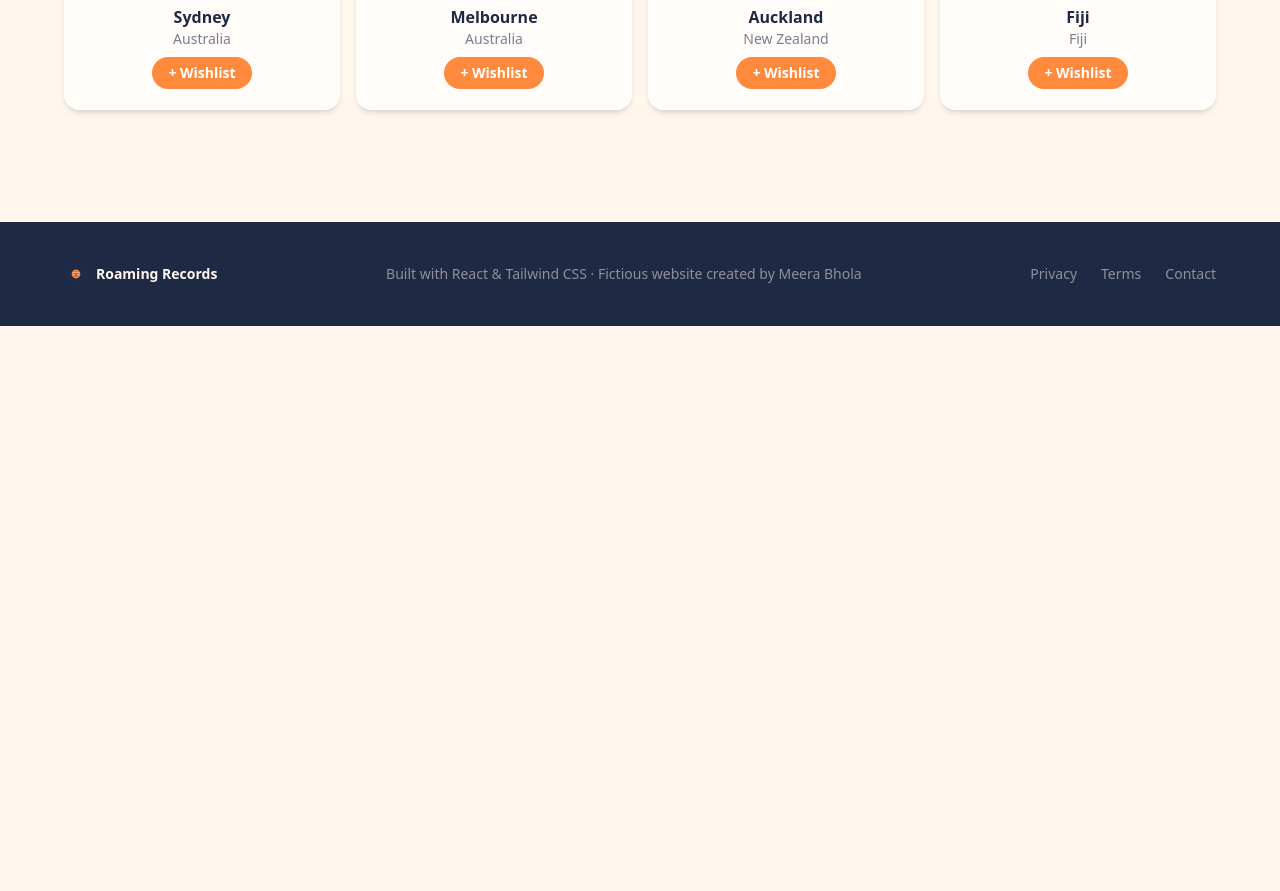
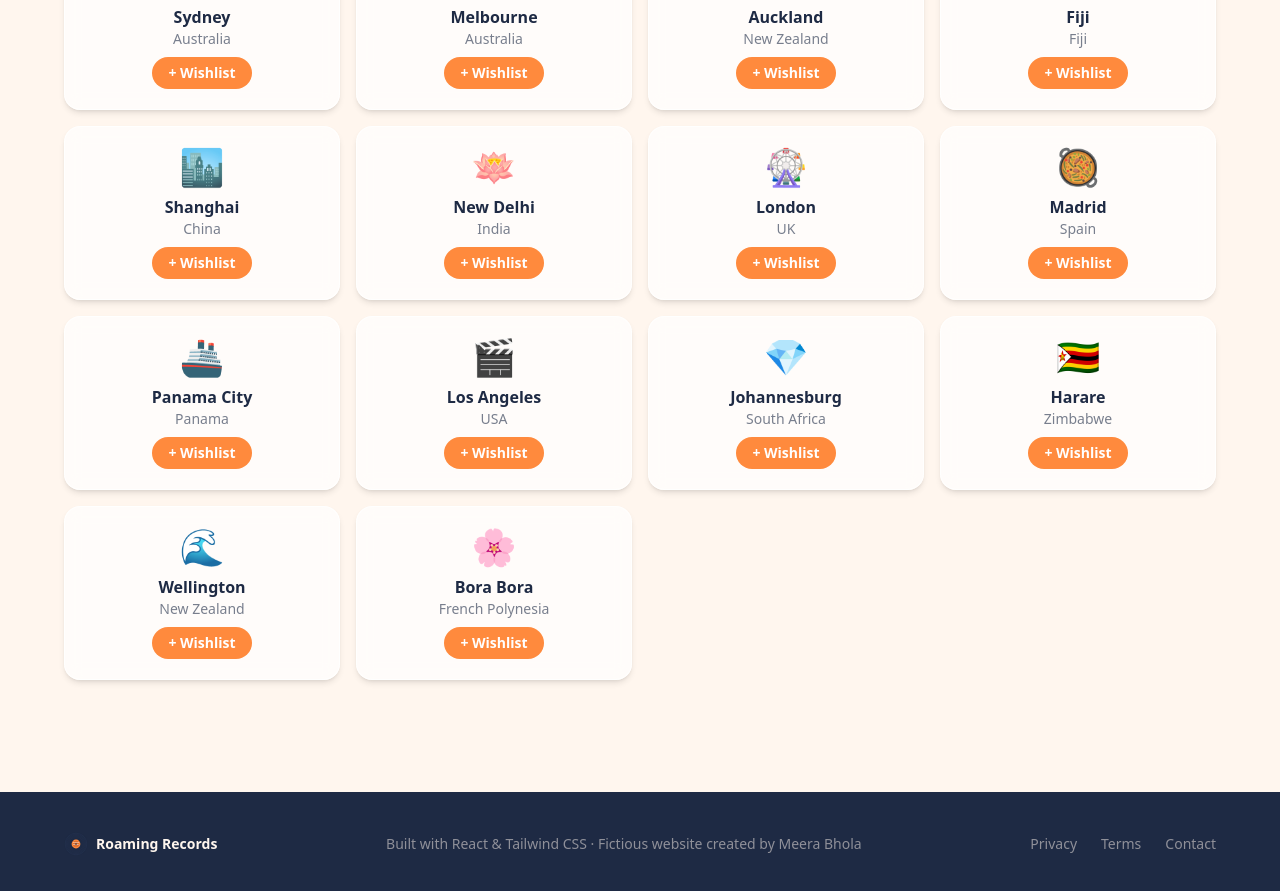
Before and after one commit to meera-develops/roaming-records, a React (Vite) app in the folder travel-diary/: page /destinations in a window 1280 px wide. Shown: the part 1121-2012 px from the top of the page. Before the commit the page ends 1447 px from the top, so only its background shows below. Built offline with nearby package versions, Linux system fonts and the light colour scheme.

Commit message:
minor edits

```diff
--- a/travel-diary/src/data/destinations.js
+++ b/travel-diary/src/data/destinations.js
@@ -1,6 +1,6 @@
 export const DESTINATIONS = [
   { id: 'd1',  city: 'Tokyo',          country: 'Japan',        continent: 'Asia',     emoji: '🗼' },
-  { id: 'd2',  city: 'Kyoto',          country: 'Japan',        continent: 'Asia',     emoji: '⛩️' },
+  { id: 'd2',  city: 'Dubai',           country: 'UAE',          continent: 'Asia',     emoji: '🐪' },
   { id: 'd3',  city: 'Bangkok',        country: 'Thailand',     continent: 'Asia',     emoji: '🛕' },
   { id: 'd4',  city: 'Bali',           country: 'Indonesia',    continent: 'Asia',     emoji: '🌺' },
   { id: 'd5',  city: 'Paris',          country: 'France',       continent: 'Europe',   emoji: '🗼' },
@@ -19,6 +19,16 @@ export const DESTINATIONS = [
   { id: 'd18', city: 'Melbourne',      country: 'Australia',    continent: 'Australia',  emoji: '☕' },
   { id: 'd19', city: 'Auckland',       country: 'New Zealand',  continent: 'Australia',  emoji: '🌿' },
   { id: 'd20', city: 'Fiji',           country: 'Fiji',         continent: 'Australia',  emoji: '🏝️' },
+  { id: 'd21', city: 'Shanghai',       country: 'China',        continent: 'Asia',       emoji: '🏙️' },
+  { id: 'd22', city: 'New Delhi',      country: 'India',        continent: 'Asia',       emoji: '🪷' },
+  { id: 'd23', city: 'London',         country: 'UK',           continent: 'Europe',     emoji: '🎡' },
+  { id: 'd24', city: 'Madrid',         country: 'Spain',        continent: 'Europe',     emoji: '🥘' },
+  { id: 'd25', city: 'Panama City',    country: 'Panama',       continent: 'Americas',   emoji: '🚢' },
+  { id: 'd26', city: 'Los Angeles',    country: 'USA',          continent: 'Americas',   emoji: '🎬' },
+  { id: 'd27', city: 'Johannesburg',   country: 'South Africa', continent: 'Africa',     emoji: '💎' },
+  { id: 'd28', city: 'Harare',         country: 'Zimbabwe',     continent: 'Africa',     emoji: '🇿🇼' },
+  { id: 'd29', city: 'Wellington',     country: 'New Zealand',  continent: 'Australia',  emoji: '🌊' },
+  { id: 'd30', city: 'Bora Bora',      country: 'French Polynesia', continent: 'Australia', emoji: '🌸' },
 ]
 
 export const CONTINENTS = ['All', 'Asia', 'Europe', 'Americas', 'Africa', 'Australia']
```
